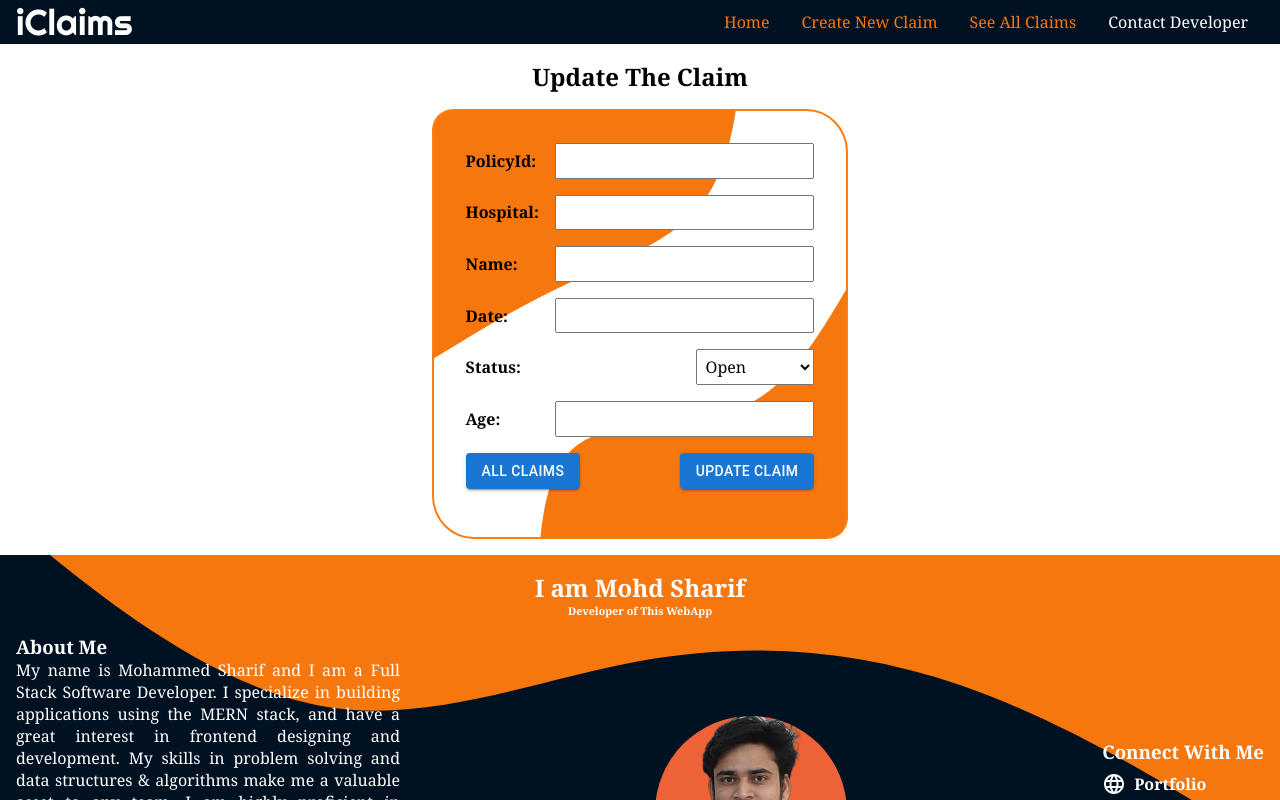
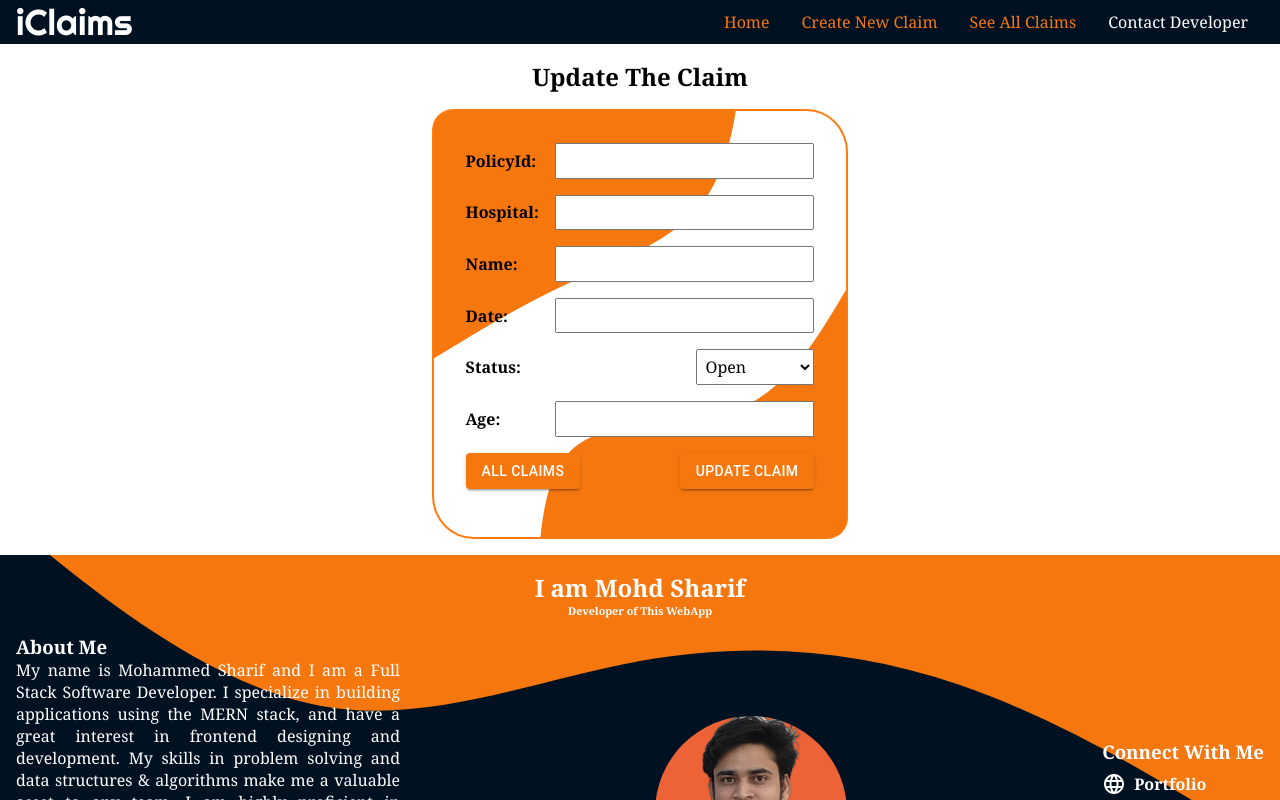
Before and after one commit to shaarifg/iclaims, a React (Create React App) app in the folder client/: page /edit/1 in a window 1280 px wide. Shown: the top 800 px of the page. Built offline with nearby package versions, Linux system fonts and the light colour scheme; no server answers.

Commit message:
update page buttons fixed

```diff
--- a/client/src/pages/claim/EditClaim.js
+++ b/client/src/pages/claim/EditClaim.js
@@ -5,7 +5,7 @@ import { useNavigate, useParams } from "react-router-dom";
 import { setClaim } from "../../redux/actions/claimActions";
 import React from "react";
 
-import './assets/editClaim.css'
+import "./assets/editClaim.css";
 
 import { ToastContainer, toast } from "react-toastify";
 import "react-toastify/dist/ReactToastify.css";
@@ -100,7 +100,7 @@ const EditClaim = () => {
         </div>
         <div className="input_item">
           <label htmlFor="status">Status:</label>
-          <select name="status" id="" onChange={handleChange} className=''>
+          <select name="status" id="" onChange={handleChange} className="">
             <option value="open">Open</option>
             <option value="closed">Closed</option>
             <option value="In-Progress">In-Progress</option>
@@ -117,8 +117,21 @@ const EditClaim = () => {
           />
         </div>
         <div className="update_btns">
-        <Button to='/all-claims' variant="contained" className="btn" onClick={()=>navigate('/all-claims')}>All Claims</Button>
-        <Button variant="contained" type="submit" className="btn">
+          <Button
+            to="/all-claims"
+            variant="contained"
+            className="btn"
+            onClick={() => navigate("/all-claims")}
+            sx={{ backgroundColor: "#F7770F" }}
+          >
+            All Claims
+          </Button>
+          <Button
+            variant="contained"
+            type="submit"
+            className="btn"
+            sx={{ backgroundColor: "#F7770F" }}
+          >
             Update Claim
           </Button>
         </div>
--- a/client/src/pages/claim/assets/editClaim.css
+++ b/client/src/pages/claim/assets/editClaim.css
@@ -36,7 +36,7 @@
 }
 
 .btn{
-    background-color: #ff7c12;
+    background-color: red;
     font-weight: bold;
 }
 .btn:hover{
@@ -49,8 +49,3 @@
     justify-content: space-between;
     text-decoration: none;
 }
-
-
-/* F7770F
-FFFFFF
- */
```
Lines whose indentation alone changed are shown as unchanged.
